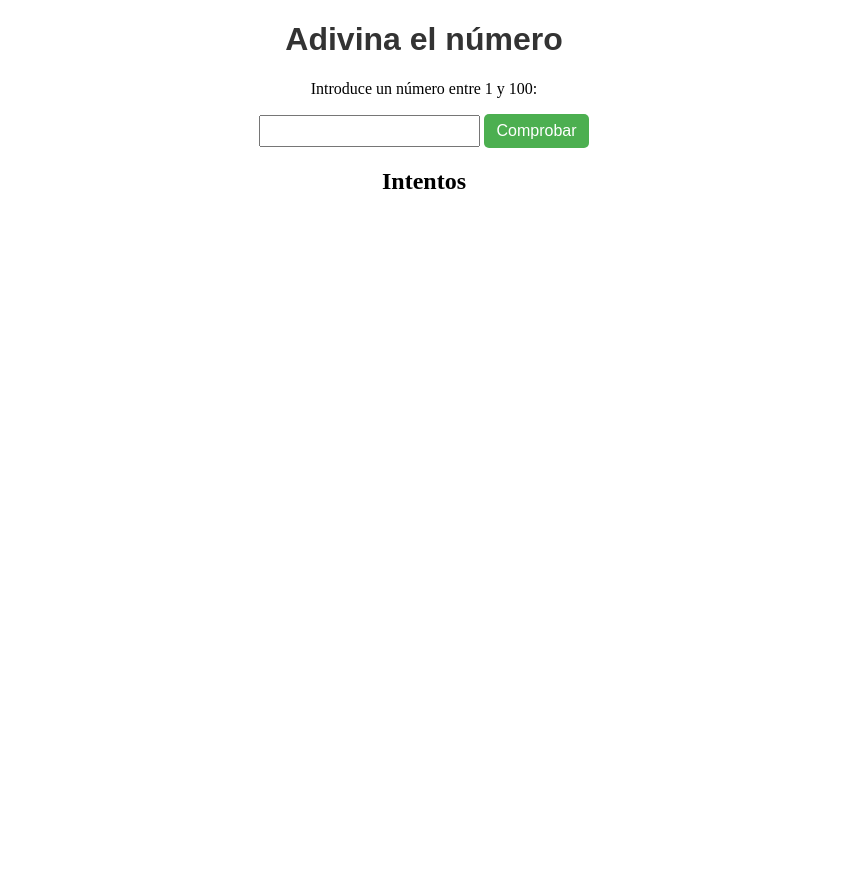
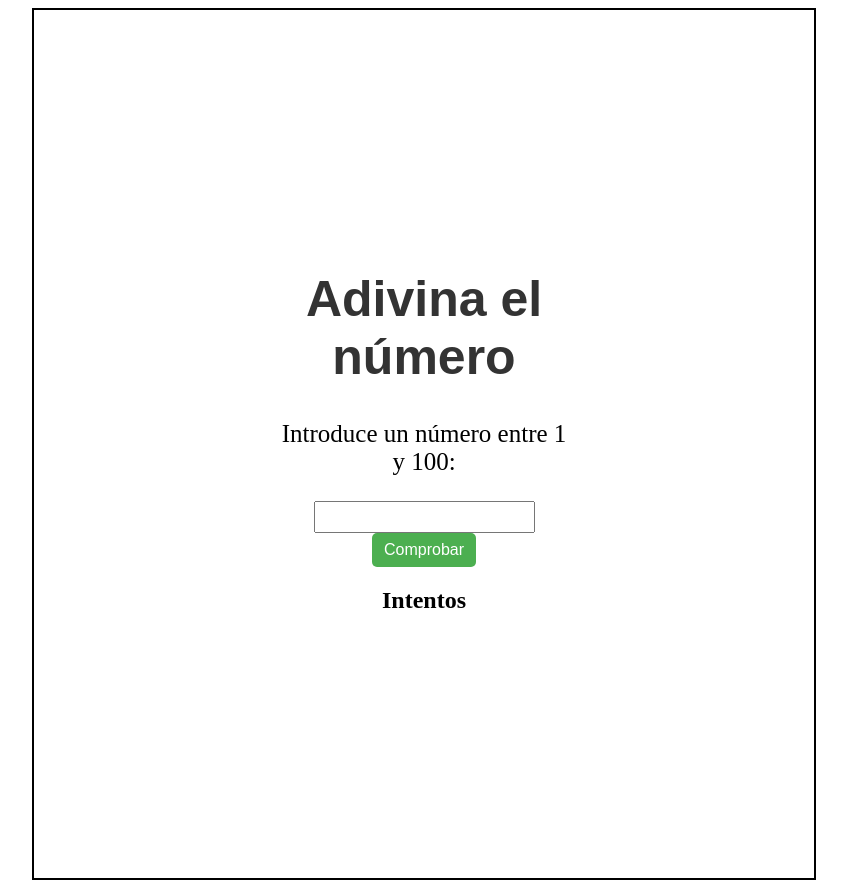
Before and after one commit to FacujPeralta/Juego-Numeros-Azar, a website: page index.html in a window 1280 px wide. Shown: the whole page, without its empty margins (216-1063 px from the left). Before the commit the page ends 800 px from the top, so only its background shows below. Drawn offline with Linux system fonts and the light colour scheme.

Commit message:
Segunda prueba

```diff
--- a/index.html
+++ b/index.html
@@ -10,12 +10,14 @@
 </head>
 
 <body>
-    <h1>Adivina el número</h1>
-    <p>Introduce un número entre 1 y 100:</p>
-    <input type="number" id="numeroEntrada">
-    <button onclick="chequearResultado()">Comprobar</button>
-    <p id="mensaje"></p>
-    <h2>Intentos <p id="intento"></p></h2>
+    <div class="cuadro">
+        <h1>Adivina el número</h1>
+        <p class="subtitulo">Introduce un número entre 1 y 100:</p>
+        <input type="number" id="numeroEntrada">
+        <button onclick="chequearResultado()">Comprobar</button>
+        <p id="mensaje"></p>
+        <h2>Intentos <p id="intento"></p></h2>
+    </div>
 
     <script src="script.js"></script>
 </body>
--- a/style.css
+++ b/style.css
@@ -1,8 +1,15 @@
 body {
     text-align: center;
   }
-
+  .cuadro{
+    border: 2px solid black;
+    padding: 15rem;
+    margin-left: 15rem;
+    margin-right: 15rem;
+  }
   h1 {
+    font-size: 50px;
+    margin-top: 20px;
     color: #333;
     font-family: Arial, sans-serif;
   }
@@ -21,6 +28,9 @@ body {
     cursor: pointer;
     border-radius: 5px;
   }
+ .subtitulo{
+    font-size: 25px;
+  }
 
   #mensaje {
     color: #333;
```
Also changed, not shown: README.md (deleted).
